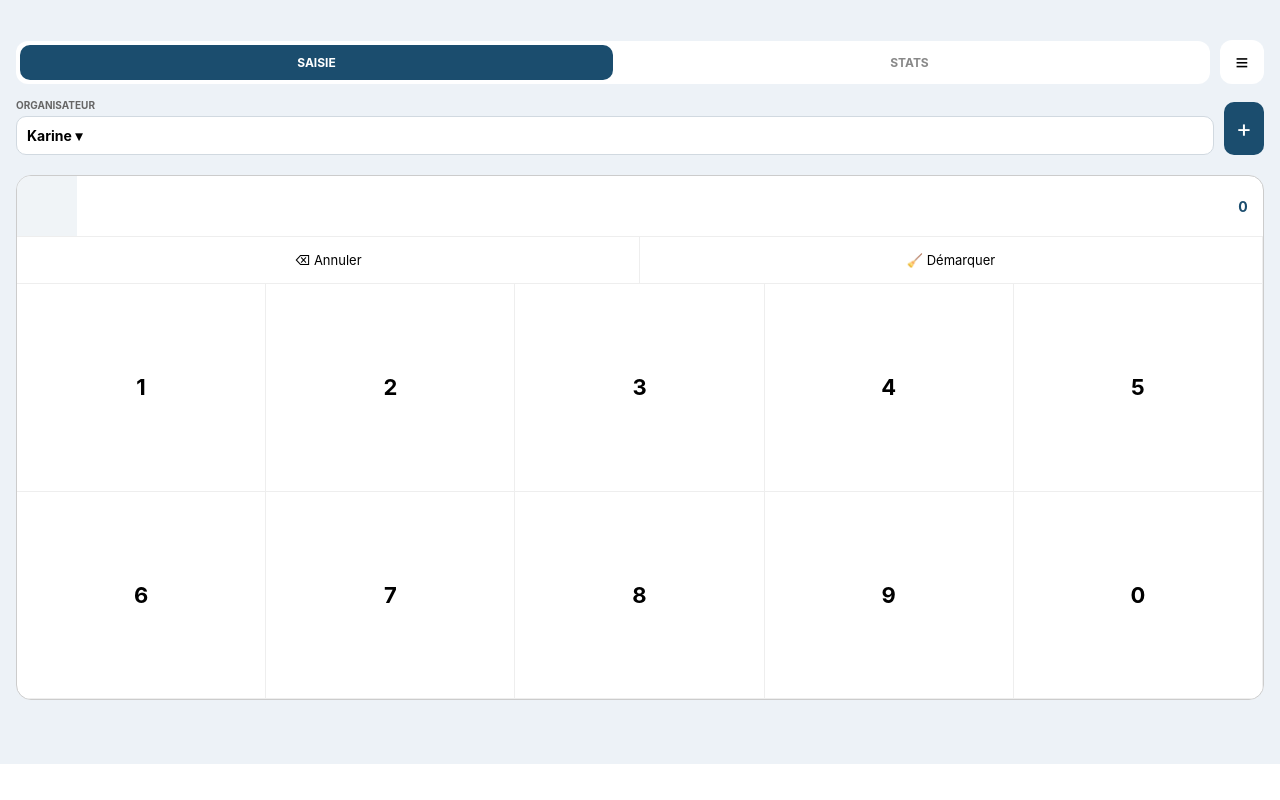
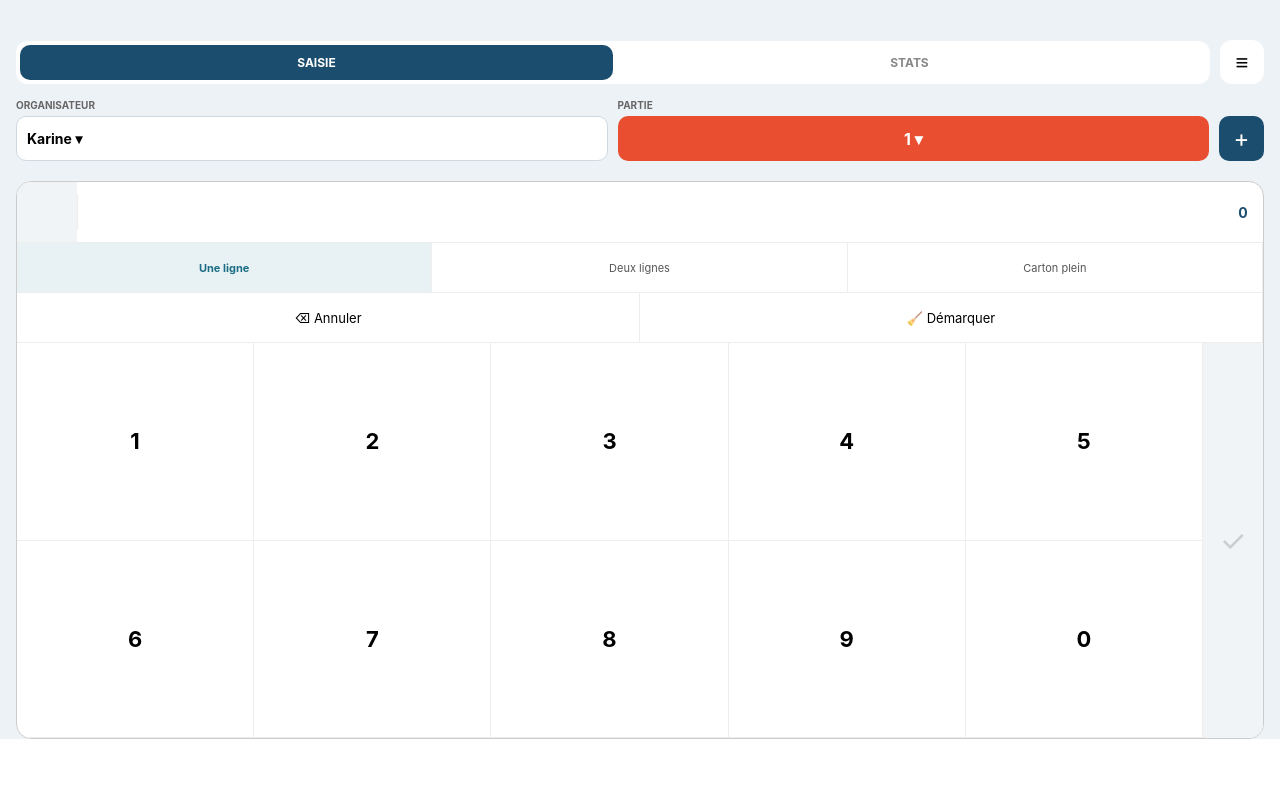
Before and after one commit to Git1602051961/statslotos, a React (Vite) app: page / in a window 1280 px wide. Built offline with nearby package versions, Linux system fonts and the light colour scheme.

Commit message:
Update App.tsx

```diff
--- a/App.tsx
+++ b/App.tsx
@@ -52,29 +52,36 @@ export default function LotoApp() {
   const validerNumero = (num: number) => {
     setOrganisateurs(prev => prev.map(org => {
       if (org.id === selectedOrgId) {
-        const nouveau: NumeroSaisi = { val: num, mode, typePartie: selectedTypePartie, date: today };
-        return { ...org, history: [nouveau, ...org.history] };
+        return { ...org, history: [{ val: num, mode, typePartie: selectedTypePartie, date: today }, ...org.history] };
       }
       return org;
     }));
     setCurrentInput('');
   };
 
+  // FIX DÉMARQUER : Utilisation de confirm() compatible Web/Mobile
   const viderHistorique = () => {
-    if (window.confirm("Vider l'historique de cet organisateur ?")) {
+    if (confirm("Voulez-vous vraiment vider l'historique ?")) {
       setOrganisateurs(prev => prev.map(o => o.id === selectedOrgId ? { ...o, history: [] } : o));
     }
   };
 
-  const supprimerOrganisateur = () => {
-    if (organisateurs.length <= 1) return;
-    const nouveaux = organisateurs.filter(o => o.id !== selectedOrgId);
-    setOrganisateurs(nouveaux);
-    setSelectedOrgId(nouveaux[0].id);
-    setMenuVisible(false);
+  const handleAnnuler = () => {
+    if (currentInput.length > 0) {
+      setCurrentInput('');
+    } else {
+      setOrganisateurs(prev => prev.map(org => {
+        if (org.id === selectedOrgId && org.history.length > 0) {
+          const newHistory = [...org.history];
+          newHistory.shift();
+          return { ...org, history: newHistory };
+        }
+        return org;
+      }));
+    }
   };
 
-  // --- LOGIQUE CARTONS RÉELS ---
+  // --- LOGIQUE DES 6 CARTONS DISPOSITION RÉELLE ---
   const getStatsForCartons = () => {
     const counts: { [key: number]: number } = {};
     currentOrg.history.forEach(item => {
@@ -88,38 +95,33 @@ export default function LotoApp() {
       .map(item => item.num);
   };
 
-  const generateRealDisposition = (numbers: number[]) => {
+  const generateLotoGrid = (numbers: number[]) => {
     let grid = Array(27).fill(null);
     let sortedNums = [...numbers].slice(0, 15).sort((a, b) => a - b);
-
     sortedNums.forEach(num => {
       let col = Math.floor(num / 10);
       if (num === 90) col = 8;
       for (let row = 0; row < 3; row++) {
         let pos = row * 9 + col;
-        if (grid[pos] === null) {
-          grid[pos] = num;
-          break;
-        }
+        if (grid[pos] === null) { grid[pos] = num; break; }
       }
     });
     return grid;
   };
 
-  const renderIdealCarton = (index: number, color: string) => {
+  const renderCartonStats = (index: number, color: string) => {
     const allStats = getStatsForCartons();
-    const offset = index * 3; // Décalage pour varier les 6 cartons
-    const cartonData = generateRealDisposition(allStats.slice(offset));
+    const cartonData = generateLotoGrid(allStats.slice(index * 3));
 
     return (
-      <View key={index} style={[styles.cartonContainer, { borderColor: color }]}>
-        <View style={[styles.cartonHeader, {backgroundColor: color}]}>
-           <Text style={styles.cartonTitle}>CARTON IDÉAL #{index + 1}</Text>
+      <View key={index} style={[styles.cartonStatsCard, { borderColor: color }]}>
+        <View style={[styles.cartonStatsHeader, {backgroundColor: color}]}>
+           <Text style={styles.cartonStatsTitle}>CARTON IDÉAL #{index + 1}</Text>
         </View>
-        <View style={styles.cartonGrid}>
+        <View style={styles.cartonStatsGrid}>
           {cartonData.map((num, i) => (
-            <View key={i} style={[styles.cartonCell, num && { backgroundColor: color + '15' }]}>
-              <Text style={[styles.cartonCellText, num && { color: color }]}>{num || ''}</Text>
+            <View key={i} style={[styles.cartonStatsCell, num && { backgroundColor: color + '20' }]}>
+              <Text style={[styles.cartonStatsCellText, num && { color: color }]}>{num || ''}</Text>
             </View>
           ))}
         </View>
@@ -129,7 +131,7 @@ export default function LotoApp() {
 
   return (
     <View style={styles.container}>
-      {/* NAVIGATION */}
+      {/* HEADER TABS D'ORIGINE */}
       <View style={styles.topNav}>
         <View style={styles.tabContainer}>
           <TouchableOpacity onPress={() => setView('SAISIE')} style={[styles.tabBtn, view === 'SAISIE' && styles.tabActive]}><Text style={[styles.tabText, view === 'SAISIE' && styles.tabTextActive]}>SAISIE</Text></TouchableOpacity>
@@ -140,19 +142,27 @@ export default function LotoApp() {
 
       {view === 'SAISIE' ? (
         <View style={{flex: 1}}>
+          {/* SÉLECTEURS D'ORIGINE */}
           <View style={styles.headerSelectionRow}>
             <TouchableOpacity style={styles.flexOne} onPress={() => setModalSelectOrgVisible(true)}>
               <Text style={styles.labelHeader}>ORGANISATEUR</Text>
-              <View style={styles.whiteBox}><Text style={styles.boldText}>{currentOrg.nom} ▾</Text></View>
+              <View style={styles.whiteBox}><Text style={styles.boldText} numberOfLines={1}>{currentOrg.nom} ▾</Text></View>
+            </TouchableOpacity>
+            <View style={{width: 10}} />
+            <TouchableOpacity style={styles.flexOne} onPress={() => setModalPartieVisible(true)}>
+              <Text style={styles.labelHeader}>PARTIE</Text>
+              <View style={styles.partieBadge}><Text style={styles.partieBadgeText}>{selectedTypePartie} ▾</Text></View>
             </TouchableOpacity>
             <TouchableOpacity style={styles.plusBtn} onPress={() => setModalAddOrgVisible(true)}><Text style={{color: '#fff', fontSize: 24}}>+</Text></TouchableOpacity>
           </View>
 
+          {/* PAVÉ NUMÉRIQUE DESIGN ORIGINAL */}
           <View style={styles.mainNumpadCard}>
             <View style={styles.numHistoryBar}>
               <View style={[styles.lastNumSlotSquare, currentOrg.history[0] ? styles.bgBrown : styles.bgEmpty]}>
                 <Text style={styles.historyText}>{currentOrg.history[0]?.val || ''}</Text>
               </View>
+              <View style={styles.separator} />
               <ScrollView horizontal showsHorizontalScrollIndicator={false} style={styles.historyScrollArea}>
                 {currentOrg.history.slice(1).map((item, index) => (
                   <View key={index} style={[styles.historySlotSquare, styles.bgBlue]}><Text style={styles.historyText}>{item.val}</Text></View>
@@ -161,8 +171,16 @@ export default function LotoApp() {
               <View style={styles.counterSection}><Text style={styles.counterText}>{currentOrg.history.length}</Text></View>
             </View>
 
+            <View style={styles.modeGrid}>
+              {['Une ligne', 'Deux lignes', 'Carton plein'].map(m => (
+                <TouchableOpacity key={m} onPress={() => setMode(m)} style={[styles.modeItem, mode === m && styles.modeItemActive]}>
+                  <Text style={[styles.modeItemText, mode === m && styles.modeItemTextActive]}>{m}</Text>
+                </TouchableOpacity>
+              ))}
+            </View>
+
             <View style={styles.actionRow}>
-              <TouchableOpacity style={styles.actionBtn} onPress={() => setCurrentInput('')}><Text style={styles.actionBtnText}>⌫ Annuler</Text></TouchableOpacity>
+              <TouchableOpacity style={styles.actionBtn} onPress={handleAnnuler}><Text style={styles.actionBtnText}>⌫ Annuler</Text></TouchableOpacity>
               <TouchableOpacity style={styles.actionBtn} onPress={viderHistorique}><Text style={styles.actionBtnText}>🧹 Démarquer</Text></TouchableOpacity>
             </View>
 
@@ -171,53 +189,51 @@ export default function LotoApp() {
                 <View style={styles.keyRow}>{[1,2,3,4,5].map(n=>(<TouchableOpacity key={n} style={styles.key} onPress={()=>handlePressNumber(n.toString())}><Text style={styles.keyText}>{n}</Text></TouchableOpacity>))}</View>
                 <View style={styles.keyRow}>{[6,7,8,9,0].map(n=>(<TouchableOpacity key={n} style={styles.key} onPress={()=>handlePressNumber(n.toString())}><Text style={styles.keyText}>{n}</Text></TouchableOpacity>))}</View>
               </View>
+              <TouchableOpacity style={styles.checkBtn} onPress={() => { if(currentInput.length === 1) validerNumero(parseInt(currentInput)) }}>
+                <Text style={[styles.checkIcon, currentInput.length === 1 ? {color: '#1B6E85'} : {color: '#CCC'}]}>✓</Text>
+              </TouchableOpacity>
             </View>
           </View>
-          <Text style={styles.currentSaisieText}>{currentInput || ' '}</Text>
+          {currentInput.length > 0 && <Text style={styles.currentSaisieText}>Saisie : {currentInput}</Text>}
         </View>
       ) : (
         <ScrollView style={styles.statsScroll}>
-          <Text style={styles.titleLarge}>Vos 6 Cartons Idéaux</Text>
+          <Text style={styles.titleStats}>Mes 6 Cartons Idéaux</Text>
           <View style={styles.periodRow}>
             <TouchableOpacity onPress={() => setStatPeriod('JOUR')} style={[styles.periodBtn, statPeriod === 'JOUR' && styles.periodActive]}><Text style={statPeriod === 'JOUR' && {color:'#fff'}}>Aujourd'hui</Text></TouchableOpacity>
             <TouchableOpacity onPress={() => setStatPeriod('GLOBAL')} style={[styles.periodBtn, statPeriod === 'GLOBAL' && styles.periodActive]}><Text style={statPeriod === 'GLOBAL' && {color:'#fff'}}>Historique</Text></TouchableOpacity>
           </View>
 
           {['#E94E31', '#1B6E85', '#6A4C93', '#2E7D32', '#F9A825', '#C2185B'].map((color, i) => (
-            renderIdealCarton(i, color)
+            renderCartonStats(i, color)
           ))}
           <View style={{height: 50}} />
         </ScrollView>
       )}
 
-      {/* MODALES */}
-      <Modal visible={menuVisible} transparent>
-        <TouchableOpacity style={styles.overlay} onPress={() => setMenuVisible(false)}>
-          <View style={styles.modalContent}>
-            <TouchableOpacity style={styles.modalItem} onPress={supprimerOrganisateur}><Text style={{color: 'red', fontWeight: 'bold'}}>Supprimer l'organisateur</Text></TouchableOpacity>
-            <TouchableOpacity style={styles.modalItem} onPress={() => setMenuVisible(false)}><Text>Fermer</Text></TouchableOpacity>
-          </View>
-        </TouchableOpacity>
-      </Modal>
+      {/* MODALES D'ORIGINE */}
+      <Modal visible={modalAddOrgVisible} transparent><View style={styles.overlay}><View style={styles.modalContent}>
+        <Text style={styles.modalTitle}>Nouveau</Text>
+        <TextInput style={styles.input} placeholder="Nom..." value={newOrgName} onChangeText={setNewOrgName} autoFocus />
+        <View style={styles.modalRowBtns}>
+            <TouchableOpacity style={[styles.halfBtn, {backgroundColor: '#ccc'}]} onPress={() => setModalAddOrgVisible(false)}><Text>ANNULER</Text></TouchableOpacity>
+            <TouchableOpacity style={[styles.halfBtn, {backgroundColor: '#1B4D6E'}]} onPress={()=>{if(!newOrgName) return; const id=Date.now().toString(); setOrganisateurs([...organisateurs,{id,nom:newOrgName,history:[]}]); setSelectedOrgId(id); setNewOrgName(''); setModalAddOrgVisible(false);}}><Text style={{color:'#fff'}}>CRÉER</Text></TouchableOpacity>
+        </View>
+      </View></View></Modal>
 
-      <Modal visible={modalAddOrgVisible} transparent>
-        <View style={styles.overlay}><View style={styles.modalContent}>
-          <Text style={styles.modalTitle}>Nouvel Organisateur</Text>
-          <TextInput style={styles.input} placeholder="Nom..." value={newOrgName} onChangeText={setNewOrgName} autoFocus />
-          <TouchableOpacity style={styles.plusBtn} onPress={()=>{if(!newOrgName) return; const id=Date.now().toString(); setOrganisateurs([...organisateurs,{id,nom:newOrgName,history:[]}]); setSelectedOrgId(id); setNewOrgName(''); setModalAddOrgVisible(false);}}><Text style={{color:'#fff'}}>Ajouter</Text></TouchableOpacity>
-        </View></View>
-      </Modal>
-
-      <Modal visible={modalSelectOrgVisible} transparent>
-        <View style={styles.overlay}><View style={styles.modalContent}>
-          <FlatList data={organisateurs} renderItem={({item})=>(<TouchableOpacity style={styles.orgItem} onPress={()=>{setSelectedOrgId(item.id); setModalSelectOrgVisible(false);}}><Text>{item.nom}</Text></TouchableOpacity>)} />
-        </View></View>
-      </Modal>
+      <Modal visible={modalPartieVisible} transparent><View style={styles.overlay}><View style={styles.modalContentLarge}>
+          <ScrollView contentContainerStyle={styles.gridParties}>
+            {Array.from({length:21}, (_,i)=>(i+1).toString()).map(p => (
+              <TouchableOpacity key={p} style={[styles.partSquare, selectedTypePartie === p && {backgroundColor:'#E94E31'}]} onPress={()=>{setSelectedTypePartie(p); setModalPartieVisible(false);}}><Text style={[styles.partText, selectedTypePartie === p && {color:'#fff'}]}>{p}</Text></TouchableOpacity>
+            ))}
+          </ScrollView>
+      </View></View></Modal>
     </View>
   );
 }
 
 const styles = StyleSheet.create({
+  // --- STYLE GÉNÉRAL ET SAISIE (ORIGINAL) ---
   container: { flex: 1, backgroundColor: '#EDF2F7', paddingHorizontal: 16, paddingTop: 40 },
   topNav: { flexDirection: 'row', alignItems: 'center', marginBottom: 15 },
   tabContainer: { flexDirection: 'row', backgroundColor: '#fff', borderRadius: 12, padding: 4, flex: 1, marginRight: 10 },
@@ -227,14 +243,17 @@ const styles = StyleSheet.create({
   tabTextActive: { color: '#fff' },
   iconBtn: { backgroundColor: '#fff', width: 44, height: 44, borderRadius: 12, justifyContent: 'center', alignItems: 'center' },
   headerSelectionRow: { flexDirection: 'row', alignItems: 'flex-end', marginBottom: 20 },
+  labelHeader: { fontSize: 10, color: '#666', fontWeight: 'bold', marginBottom: 5 },
+  whiteBox: { backgroundColor: '#fff', borderRadius: 10, padding: 10, height: 45, justifyContent: 'center', borderWidth: 1, borderColor: '#D1D9E0' },
+  boldText: { fontWeight: 'bold', fontSize: 14 },
   flexOne: { flex: 1 },
-  labelHeader: { fontSize: 10, color: '#666', fontWeight: 'bold' },
-  whiteBox: { backgroundColor: '#fff', borderRadius: 10, padding: 10, marginTop: 5, borderWidth: 1, borderColor: '#D1D9E0' },
-  boldText: { fontWeight: 'bold' },
-  plusBtn: { backgroundColor: '#1B4D6E', padding: 12, borderRadius: 10, marginLeft: 10, alignItems: 'center' },
+  partieBadge: { backgroundColor: '#E94E31', borderRadius: 10, height: 45, justifyContent: 'center', alignItems: 'center' },
+  partieBadgeText: { color: '#fff', fontWeight: 'bold', fontSize: 16 },
+  plusBtn: { backgroundColor: '#1B4D6E', width: 45, height: 45, borderRadius: 10, justifyContent: 'center', alignItems: 'center', marginLeft: 10 },
   mainNumpadCard: { backgroundColor: '#fff', borderRadius: 15, overflow: 'hidden', borderWidth: 1, borderColor: '#ccc' },
   numHistoryBar: { flexDirection: 'row', height: 60, alignItems: 'center' },
   lastNumSlotSquare: { width: 60, height: 60, justifyContent: 'center', alignItems: 'center' },
+  separator: { width: 1, height: '60%', backgroundColor: '#eee' },
   historyScrollArea: { flex: 1, paddingLeft: 10 },
   historySlotSquare: { width: 40, height: 40, borderRadius: 8, justifyContent: 'center', alignItems: 'center', marginRight: 8 },
   bgBlue: { backgroundColor: '#1B6E85' },
@@ -243,30 +262,44 @@ const styles = StyleSheet.create({
   historyText: { color: '#fff', fontSize: 18, fontWeight: 'bold' },
   counterSection: { width: 40, alignItems: 'center' },
   counterText: { fontWeight: 'bold', color: '#1B4D6E' },
-  actionRow: { flexDirection: 'row', borderTopWidth: 1, borderColor: '#eee' },
-  actionBtn: { flex: 1, padding: 15, alignItems: 'center', borderRightWidth: 1, borderColor: '#eee' },
+  modeGrid: { flexDirection: 'row', height: 50, borderTopWidth: 1, borderColor: '#eee' },
+  modeItem: { flex: 1, justifyContent: 'center', alignItems: 'center', borderRightWidth: 1, borderColor: '#eee' },
+  modeItemActive: { backgroundColor: '#E8F1F3' },
+  modeItemText: { fontSize: 11, color: '#555' },
+  modeItemTextActive: { color: '#1B6E85', fontWeight: 'bold' },
+  actionRow: { flexDirection: 'row', height: 50, borderTopWidth: 1, borderColor: '#eee' },
+  actionBtn: { flex: 1, justifyContent: 'center', alignItems: 'center', borderRightWidth: 1, borderColor: '#eee' },
   actionBtnText: { fontSize: 13 },
-  numpadGrid: { borderTopWidth: 1, borderColor: '#eee' },
-  numbersPart: { width: '100%' },
+  numpadGrid: { flexDirection: 'row', borderTopWidth: 1, borderColor: '#eee' },
+  numbersPart: { flex: 1 },
   keyRow: { flexDirection: 'row' },
   key: { flex: 1, aspectRatio: 1.2, justifyContent: 'center', alignItems: 'center', borderRightWidth: 1, borderBottomWidth: 1, borderColor: '#eee' },
   keyText: { fontSize: 22, fontWeight: 'bold' },
-  currentSaisieText: { textAlign: 'center', fontSize: 40, fontWeight: 'bold', color: '#1B4D6E', marginTop: 15 },
-  statsScroll: { flex: 1 },
-  titleLarge: { fontSize: 18, fontWeight: 'bold', color: '#1B4D6E', textAlign: 'center', marginVertical: 15 },
-  cartonContainer: { backgroundColor: '#fff', borderRadius: 8, marginBottom: 15, borderWidth: 1, overflow: 'hidden' },
-  cartonHeader: { padding: 4, alignItems: 'center' },
-  cartonTitle: { color: '#fff', fontSize: 10, fontWeight: 'bold' },
-  cartonGrid: { flexDirection: 'row', flexWrap: 'wrap', padding: 4 },
-  cartonCell: { width: '11.11%', aspectRatio: 0.9, borderWidth: 0.5, borderColor: '#eee', justifyContent: 'center', alignItems: 'center' },
-  cartonCellText: { fontSize: 14, fontWeight: 'bold' },
+  checkBtn: { width: 60, justifyContent: 'center', alignItems: 'center', backgroundColor: '#F0F4F7' },
+  checkIcon: { fontSize: 30 },
+  currentSaisieText: { textAlign: 'center', fontSize: 18, fontWeight: 'bold', color: '#1B6E85', marginTop: 10 },
+
+  // --- STYLE STATS (REVISITÉ DISPOSITION LOTO) ---
+  statsScroll: { flex: 1, padding: 10 },
+  titleStats: { fontSize: 18, fontWeight: 'bold', color: '#1B4D6E', textAlign: 'center', marginVertical: 10 },
+  cartonStatsCard: { backgroundColor: '#fff', borderRadius: 10, marginBottom: 20, borderWidth: 1, overflow: 'hidden' },
+  cartonStatsHeader: { padding: 5, alignItems: 'center' },
+  cartonStatsTitle: { color: '#fff', fontSize: 11, fontWeight: 'bold' },
+  cartonStatsGrid: { flexDirection: 'row', flexWrap: 'wrap', padding: 5 },
+  cartonStatsCell: { width: '11.11%', aspectRatio: 0.9, borderWidth: 0.5, borderColor: '#eee', justifyContent: 'center', alignItems: 'center' },
+  cartonStatsCellText: { fontSize: 14, fontWeight: 'bold' },
   periodRow: { flexDirection: 'row', justifyContent: 'center', marginBottom: 15 },
   periodBtn: { padding: 8, paddingHorizontal: 15, borderRadius: 15, backgroundColor: '#ddd', marginHorizontal: 5 },
   periodActive: { backgroundColor: '#1B4D6E' },
+
+  // --- MODALES ---
   overlay: { flex: 1, backgroundColor: 'rgba(0,0,0,0.5)', justifyContent: 'center', alignItems: 'center' },
-  modalContent: { backgroundColor: '#fff', padding: 20, borderRadius: 15, width: '80%' },
-  modalTitle: { fontWeight: 'bold', marginBottom: 10 },
-  input: { borderBottomWidth: 1, marginBottom: 15, padding: 5 },
-  orgItem: { padding: 15, borderBottomWidth: 1, borderColor: '#eee' },
-  modalItem: { padding: 15, alignItems: 'center' },
+  modalContent: { backgroundColor: '#fff', padding: 20, borderRadius: 15, width: '85%' },
+  modalContentLarge: { backgroundColor: '#fff', width: '90%', padding: 20, borderRadius: 15 },
+  gridParties: { flexDirection: 'row', flexWrap: 'wrap', justifyContent: 'space-between' },
+  partSquare: { width: '18%', aspectRatio: 1, backgroundColor: '#F0F4F8', justifyContent: 'center', alignItems: 'center', marginBottom: 10, borderRadius: 8 },
+  partText: { fontWeight: 'bold' },
+  input: { borderBottomWidth: 1, marginBottom: 20, padding: 5 },
+  modalRowBtns: { flexDirection: 'row', justifyContent: 'space-between' },
+  halfBtn: { width: '48%', padding: 12, borderRadius: 10, alignItems: 'center' },
 });
```
